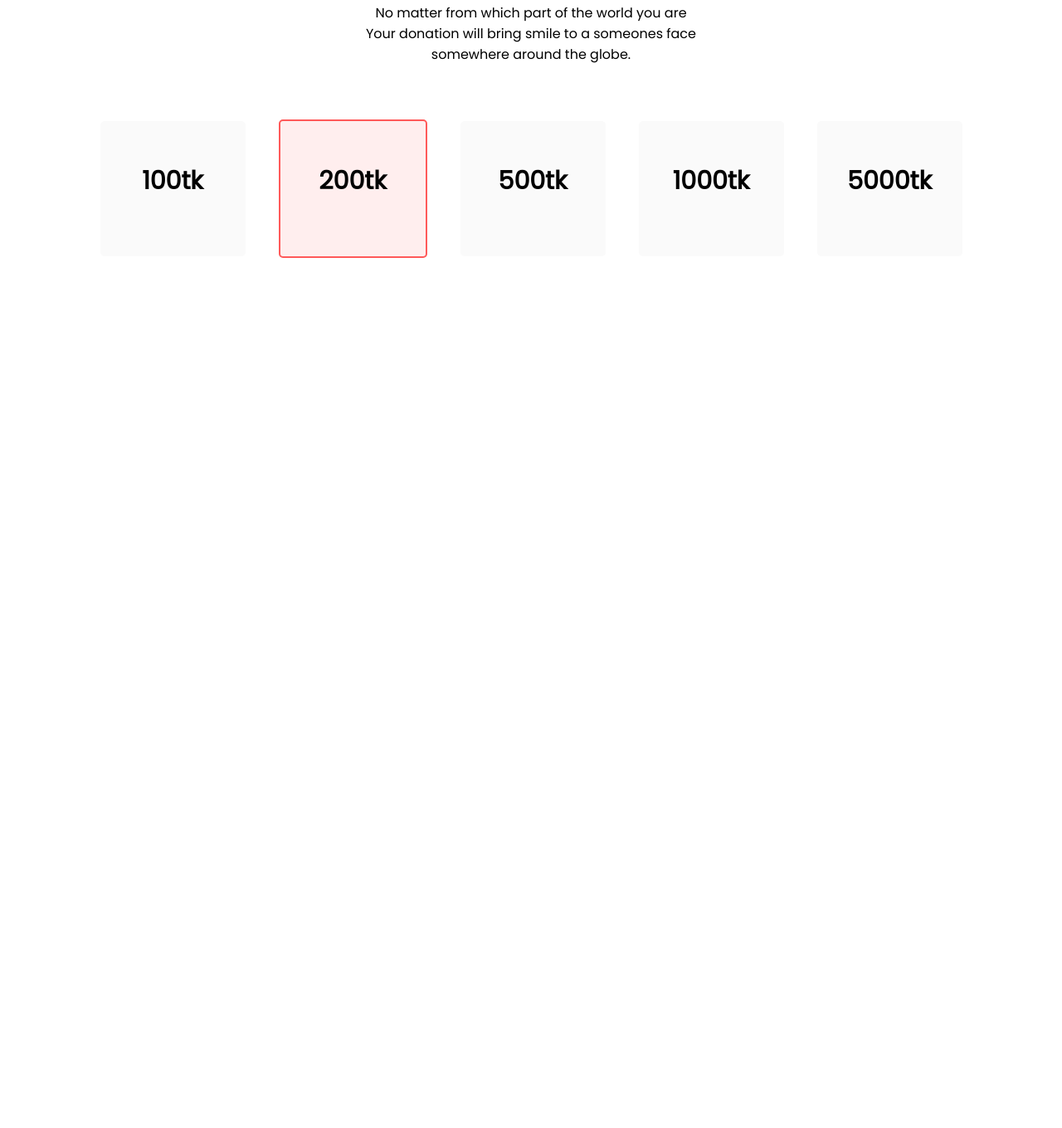
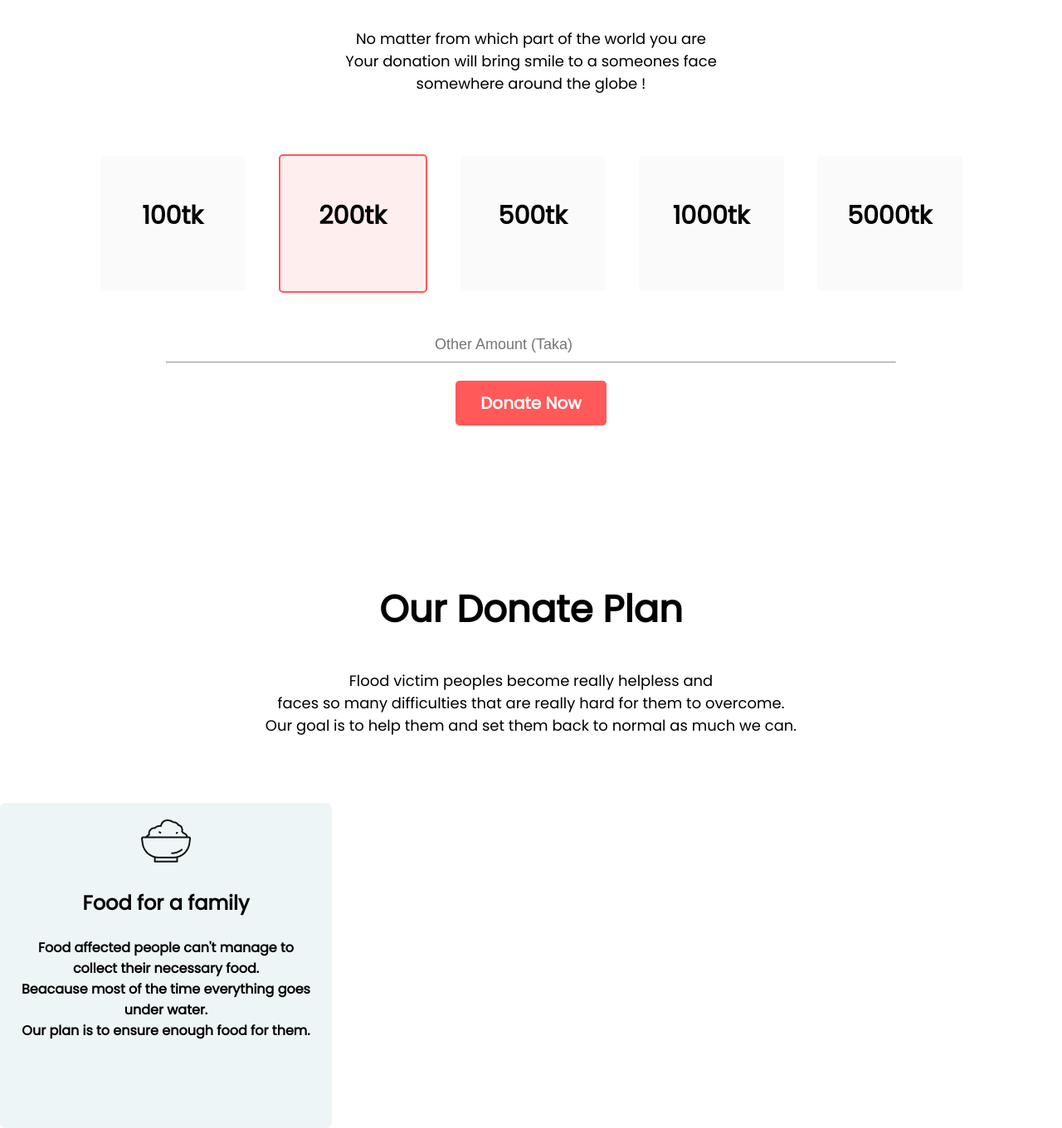
Before and after one commit to anowarzz/donate-for-flood-victims, a plain HTML site: page index.html in a window 1280 px wide. Shown: the part 1056-2416 px from the top of the page at 83% size. Before the commit the page ends 1467 px from the top, so only its background shows below. Drawn offline with Linux system fonts and the light colour scheme.

Commit message:
added donate plan

```diff
--- a/index.html
+++ b/index.html
@@ -21,26 +21,26 @@
         <p>
           People of many areas around the whole world get <br />
           affected by the flood during the whole year.You can help them through
-          us !
+          us.
         </p>
         <br />
         <a class="link-button" target="_blank" href="">Donate Now</a>
       </div>
     </section>
 
-    <section class="donation-area">
+    <section>
       <div class="donate-today">
         <h2>Donate Today</h2>
         <p>
           No matter from which part of the world you are <br />
           Your donation will bring smile to a someones face <br />
-          somewhere around the globe.
+          somewhere around the globe !
         </p>
         <br />
         <br />
       </div>
 
-      <div class="flexible-container">
+      <div class="donate-amount">
         <div class="unselected-amount">
           <p>100tk</p>
         </div>
@@ -57,6 +57,45 @@
           <p>5000tk</p>
         </div>
       </div>
+      <div class="input-are">
+        <input type="text" placeholder="Other Amount (Taka)" />
+      </div>
+      <hr />
+      <br />
+      <div class="donate-button2">
+        <a class="link-button" target="_blank" href="">Donate Now</a>
+      </div>
+    </section>
+
+    <section>
+      <div class="donate-plan">
+        <h2>Our Donate Plan</h2>
+        <p>
+          Flood victim peoples become really helpless and <br />
+          faces so many difficulties that are really hard for them to overcome.
+          <br />
+          Our goal is to help them and set them back to normal as much we can.
+        </p>
+      </div>
+
+      <div class="flexible-container">
+        <div class="food-donate">
+          <img src="icons/food.png" alt="food icon" />
+          <h3>Food for a family</h3>
+          <p>
+            Food affected people can't manage to collect their necessary food.
+            <br />
+            Beacause most of the time everything goes under water. <br />
+            Our plan is to ensure enough food for them.
+          </p>
+        </div>
+
+        <div></div>
+
+        <div></div>
+
+        <div></div>
+      </div>
     </section>
   </body>
 </html>
--- a/style.css
+++ b/style.css
@@ -2,22 +2,24 @@ body {
   font-family: "Inter", sans-serif;
   font-family: "Poppins", sans-serif;
   box-sizing: border-box;
-  margin:0;
+  margin: 0;
 }
 h1 {
-  font-size:65px;
+  font-size: 65px;
   font-weight: 700;
 }
 
 .introduction {
   text-align: center;
-  color:white;
+  color: white;
 }
 .introduction p {
   font-size: 18px;
 }
 .link-button {
   text-decoration: none;
+  font-size: 20px;
+  text-align:center;
   padding: 13px 30px;
   border-radius: 5px;
   color: white;
@@ -27,52 +29,87 @@ h1 {
 .top-heading {
   background-image: url(images/donation7.jpg);
   background-repeat: no-repeat;
-  height:100vh;
+  height: 100vh;
   background-size: cover;
   background-position: center;
   background-color: rgba(0, 0, 0, 0.5);
-  background-blend-mode: darken,luminosity;
-  margin-bottom:100px;
+  background-blend-mode: darken, luminosity;
+  margin-bottom: 130px;
 }
 h2 {
-  font-size:45px;
-  font-weight:700;
+  font-size: 45px;
+  font-weight: 700;
 }
-.donate-today{
+.donate-today {
   text-align: center;
+  font-size: 18px;
 }
-.unselected-amount{
-text-align:center;
-font-size:30px;
+.unselected-amount {
+  text-align: center;
+  font-size: 30px;
   font-weight: 700;
-width:135px;
-height:123px;
+  width: 135px;
+  height: 123px;
   padding: 20px;
-background-color:#FAFAFA;
-border-radius:5px;
+  background-color: #fafafa;
+  border-radius: 5px;
   margin-left: 20px;
   margin-right: 20px;
 }
-#selected-amount
-{
-text-align:center;
-font-size:30px;
+#selected-amount {
+  text-align: center;
+  font-size: 30px;
   font-weight: 700;
-width:135px;
-height:123px;
+  width: 135px;
+  height: 123px;
   padding: 20px;
-background-color:#FFEEEE;
+  background-color: #ffeeee;
   border: 2px solid #ff5959;
-border-radius:5px;
+  border-radius: 5px;
   margin-left: 20px;
   margin-right: 20px;
 }
 
+.donate-amount {
+  display: flex;
+  justify-content: space-evenly;
+  align-items: center;
+  justify-content: center;
+  margin-bottom:50px;
+}
 
-.flexible-container{
-  display:flex;
-  justify-content:space-evenly;
-  align-items:center;
-  justify-content: center;
-  margin-bottom:100px;
+input {
+  border: 0px;
+  background: transparent;
+  font-size: 18px;
 }
+.input-are{
+  text-align: center;
+}
+hr{
+  margin-left: 200px;
+  margin-right: 200px;
+}
+.donate-button2{
+  text-align: center;
+  margin-bottom:200px;
+
+}
+.donate-plan{
+  text-align: center;
+  font-size: 18px;
+  margin-bottom:80px;
+}
+.food-donate{
+  text-align:left;
+ text-align: center;
+  font-weight: 700;
+  width:360px;
+  height:352px;
+  padding: 20px;
+  background: #4F9DA61A;
+  border-radius: 7px;
+   }
+   .food-donate h3 {
+    font-size:24px;
+   }
```
Lines whose indentation alone changed are shown as unchanged.
